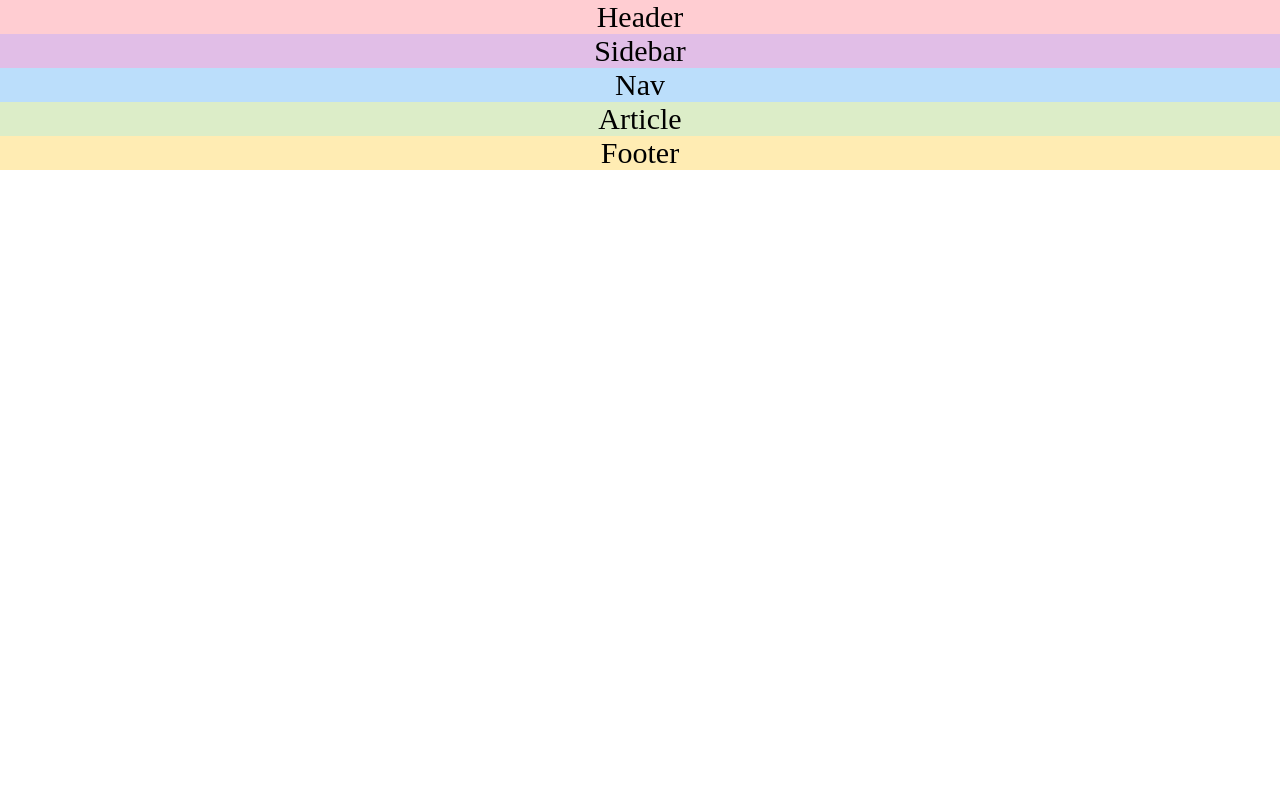
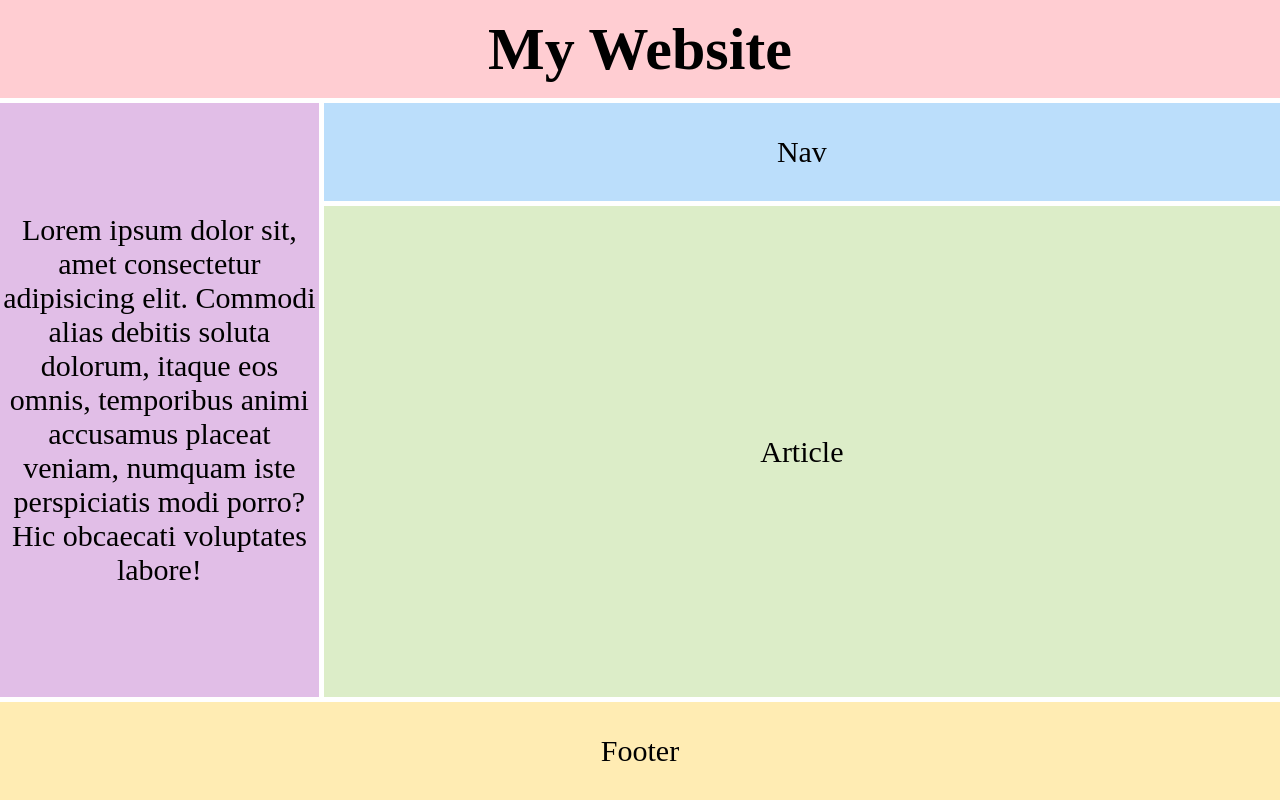
Before and after one commit to mortza20/Grid-Task-01, a plain HTML site: page index.html in a window 1280 px wide. Drawn offline with Linux system fonts and the light colour scheme.

Commit message:
grid-task-done

```diff
--- a/index.html
+++ b/index.html
@@ -8,11 +8,16 @@
   </head>
   <body>
     <div class="container">
-      <header>Header</header>
-      <aside>Sidebar</aside>
-      <nav>Nav</nav>
-      <article>Article</article>
-      <footer>Footer</footer>
+      <header class="item">
+        <h1> My Website</h1>
+      </header>
+      <aside class="item">
+        <h> Lorem ipsum dolor sit, amet consectetur adipisicing elit. Commodi alias debitis soluta dolorum, itaque eos omnis, temporibus animi accusamus placeat veniam, numquam iste perspiciatis modi porro? Hic obcaecati voluptates labore!
+        </h>
+      </aside>
+      <nav class="item">Nav</nav>
+      <article class="item">Article</article>
+      <footer class="item">Footer</footer>
     </div>
   </body>
 </html>
--- a/styles.css
+++ b/styles.css
@@ -1,20 +1,31 @@
+.body {
+  width: 100vh;
+}
 * {
   margin: 0;
   padding: 0;
 }
 
 .container {
+  display: flex;
   min-height: 100vh;
   text-align: center;
   font-size: 30px;
+  display: grid;
+  grid-template-columns: 1fr 3fr;
+  grid-template-rows: repeat(2, 1fr) 5fr 1fr;
+  gap: 5px;
+  grid-auto-rows: minmax(100px, auto);
 }
 
 header {
   background: #ffcdd2;
+  grid-column: 1/3;
 }
 
 aside {
   background: #e1bee7;
+  grid-row: 2/4;
 }
 
 nav {
@@ -27,4 +38,12 @@ article {
 
 footer {
   background: #ffecb3;
+
+  grid-column: 1/3;
 }
+
+.item {
+  display: flex;
+  justify-content: center;
+  align-items: center;
+}
```
Also changed, not shown: img/1.png (added), img/2.jpg (added).
